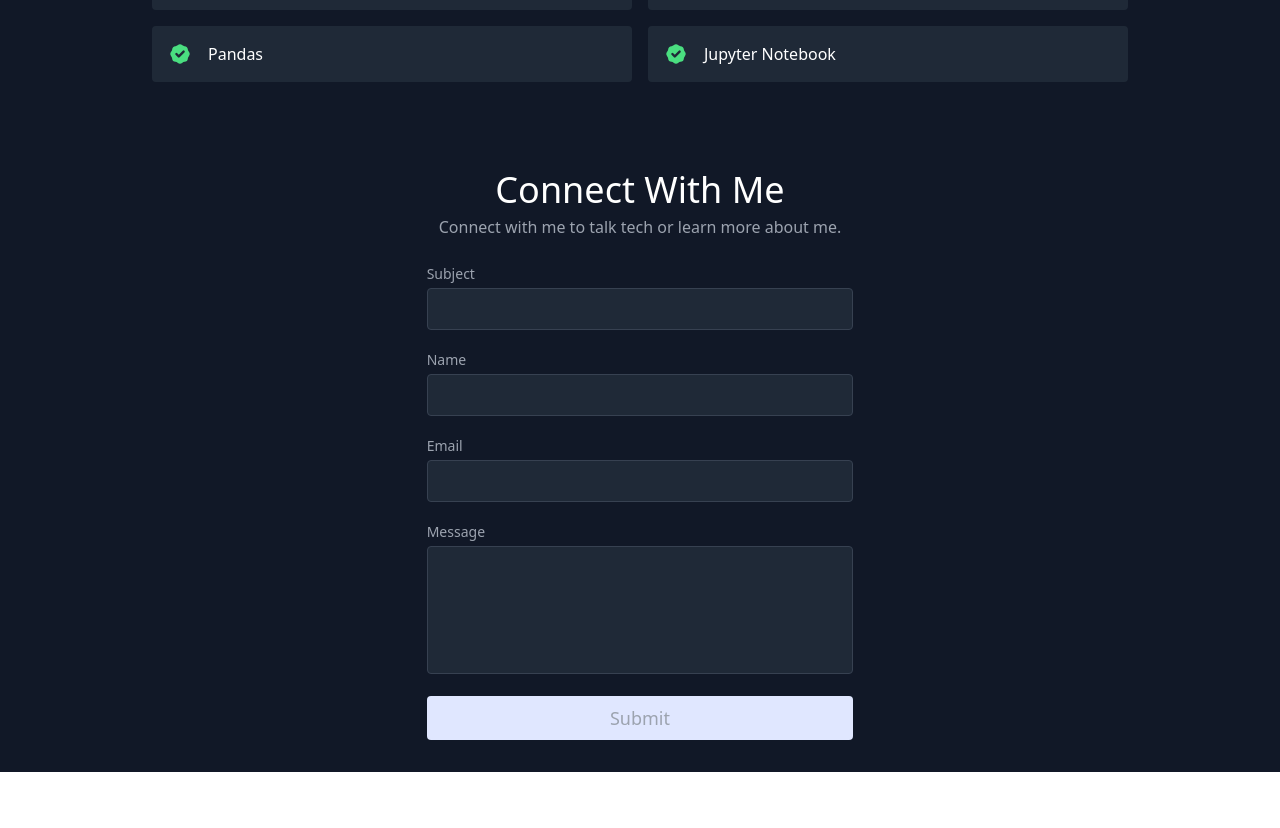
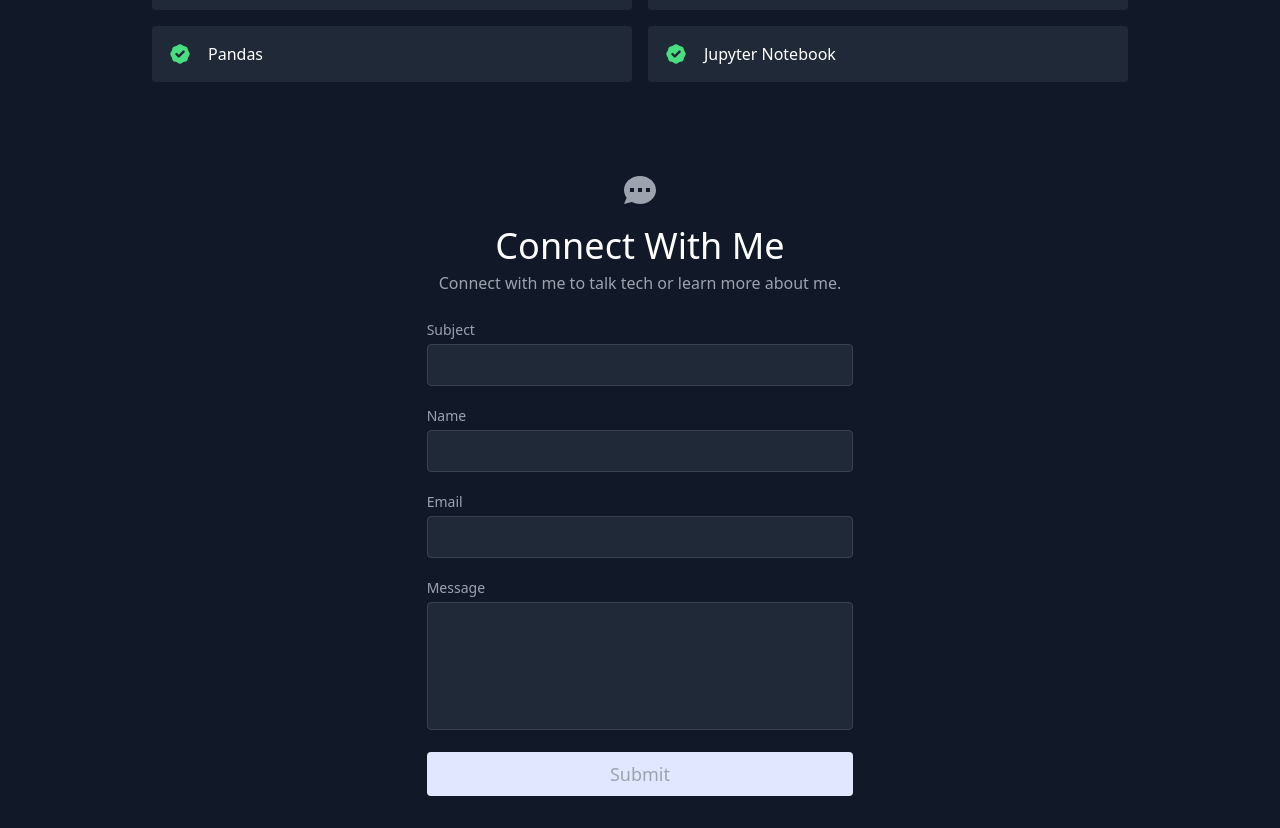
Before and after one commit to carlos-escamilla33/portfolio-website, a React (Create React App) app: page / in a window 1280 px wide. Shown: the part 2340-3168 px from the top of the page. Before the commit the page ends 3112 px from the top, so only its background shows below. Built offline with nearby package versions, Linux system fonts and the light colour scheme; no server answers.

Commit message:
finished form success message

```diff
--- a/src/components/Contact.js
+++ b/src/components/Contact.js
@@ -1,4 +1,5 @@
-import React, { useState } from "react";
+import React, { useEffect, useState } from "react";
+import { ChatIcon, CheckCircleIcon } from "@heroicons/react/solid";
 import emailjs from '@emailjs/browser';
 
 const Contact = () => {
@@ -75,6 +76,7 @@ const Contact = () => {
         emailjs.sendForm(`${SERVICE_ID}`, `${TEMPLATE_ID}`, event.target, `${USER_ID}`)
             .then((result) => {
                 if (result.text === "OK") {
+                    setFormIsSent(true);
                 }
                 console.log(result.text);
             }, (error) => {
@@ -96,21 +98,36 @@ const Contact = () => {
         formIsValid = true;
     }
 
+    useEffect(() => {
+        if (formIsSent) {
+            const timeout = setTimeout(() => setFormIsSent(false), 1000);
+            return () => {
+                clearTimeout(timeout);
+            }
+        }
+    }, [formIsSent])
+
     return (
         <section id="contact" className="relative">
             <form
                 name="contact"
                 onSubmit={sendEmail}
                 className="lg:w-1/3 md:w-1/2 flex flex-col md:mx-auto w-full md:py-8 mt-8 md:mt-0">
-                {formIsSent && (
-                    <p className="text-md text-green-400 text-center transition delay-150 duration-300 ease-in-out">Message sent!</p>
-                )}
+                <div className="text-center">
+                    <ChatIcon className="w-10 inline-block mb-4" />
                     <h2 className="text-white sm:text-4xl text-3xl mb-1 font-medium title-font text-center">
                         Connect With Me
                     </h2>
                     <p className="leading-relaxed mb-5 text-center">
                         Connect with me to talk tech or learn more about me.
                     </p>
+                    {formIsSent && (
+                        <div className="animate-ping opacity-70">
+                            <p className="text-md text-green-400">Message sent!</p>
+                            <span><CheckCircleIcon className="w-8 inline-block text-green-400" /></span>
+                        </div>
+                    )}
+                </div>
                 <div className="relative mb-4">
                     <label htmlFor="subject" className="leading-7 text-sm text-gray-400">
                         Subject
```
Lines whose indentation alone changed are shown as unchanged.
